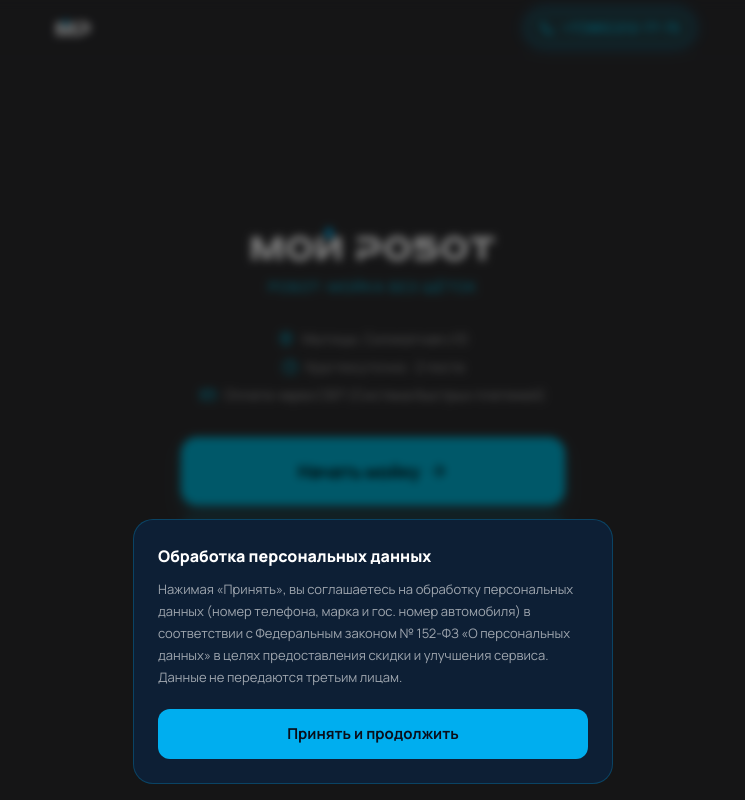
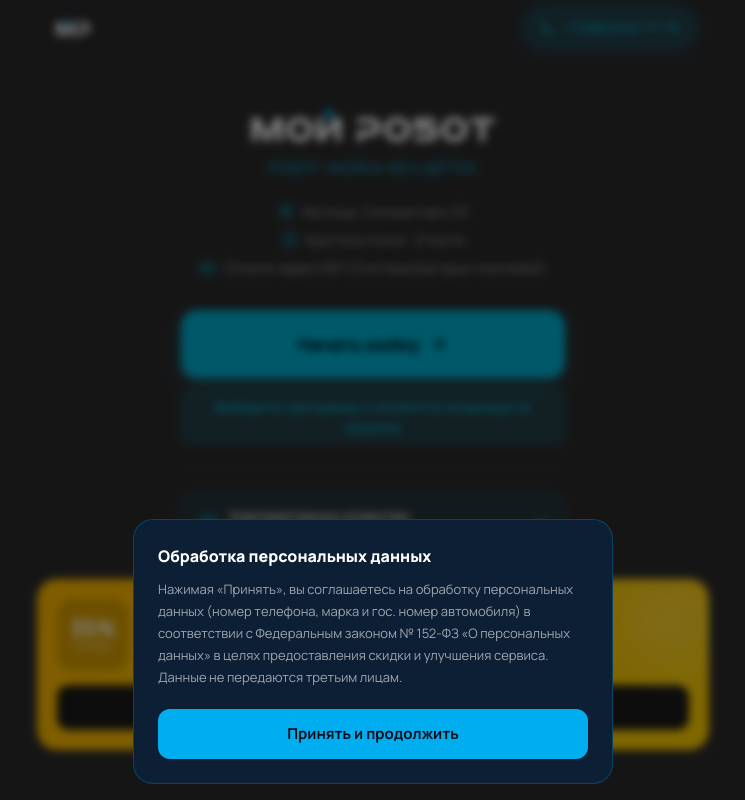
Before and after one commit to Slarck777/moi-robot, a Next.js app: page / in a window 1280 px wide. Shown: the top 800 px of the page, without its empty margins (267-1012 px from the left). Built offline with nearby package versions, Linux system fonts and the light colour scheme.

Commit message:
remove full-height hero stretch, reduce top padding

```diff
--- a/components/marketing/Hero.tsx
+++ b/components/marketing/Hero.tsx
@@ -12,7 +12,7 @@ export function Hero() {
   }
 
   return (
-    <section className="flex min-h-[calc(100svh-3.5rem)] flex-col items-center justify-center px-4 py-12">
+    <section className="flex flex-col items-center px-4 pt-8 pb-6">
       <motion.div
         initial={{ opacity: 0, y: 24 }}
         animate={{ opacity: 1, y: 0 }}
@@ -20,7 +20,7 @@ export function Hero() {
         className="w-full max-w-sm text-center"
       >
         {/* Логотип */}
-        <div className="mb-8 pt-8">
+        <div className="mb-6">
           <h1 className="m-0 flex justify-center">
             <Logo size="md" />
           </h1>
```
